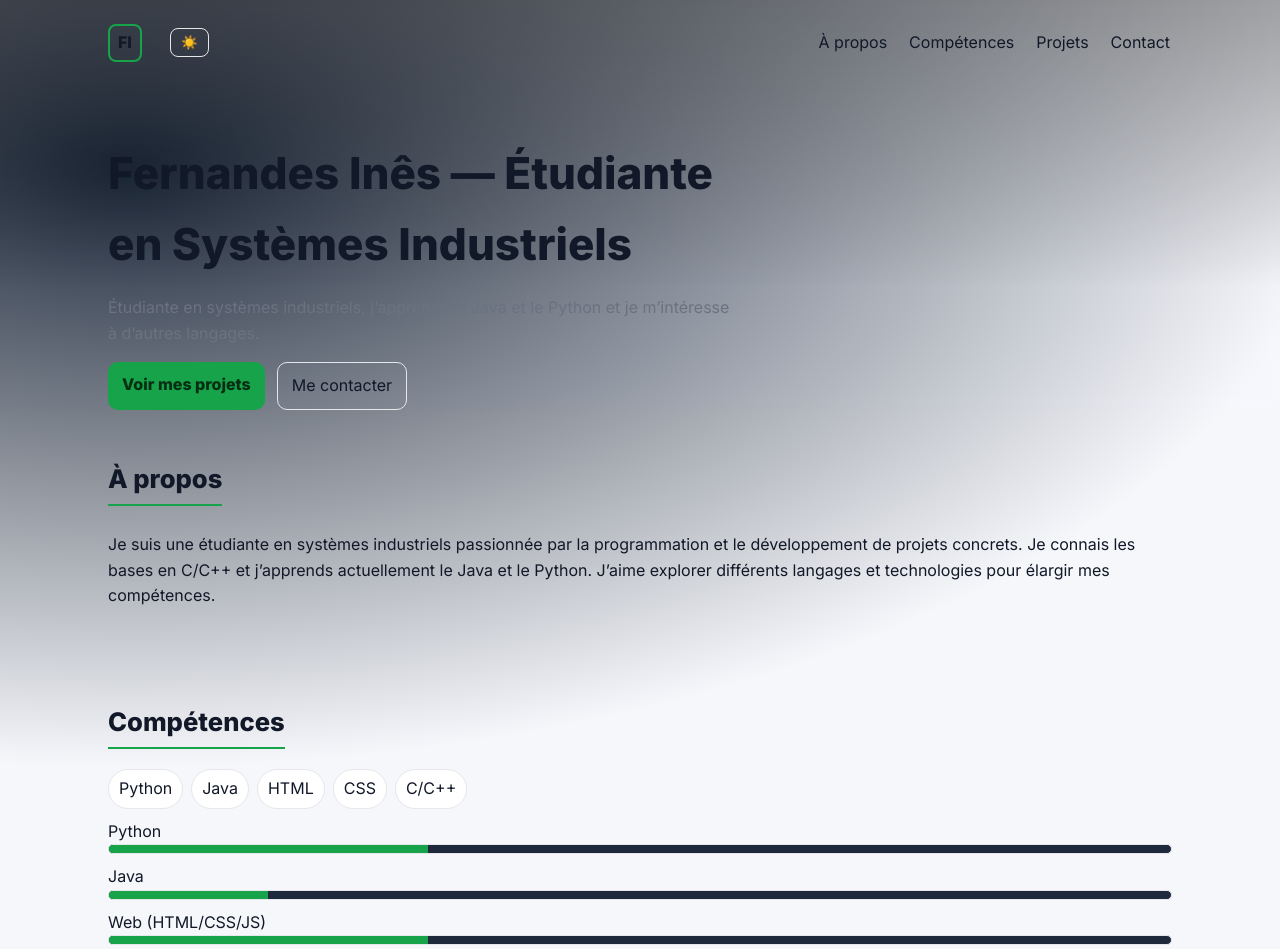
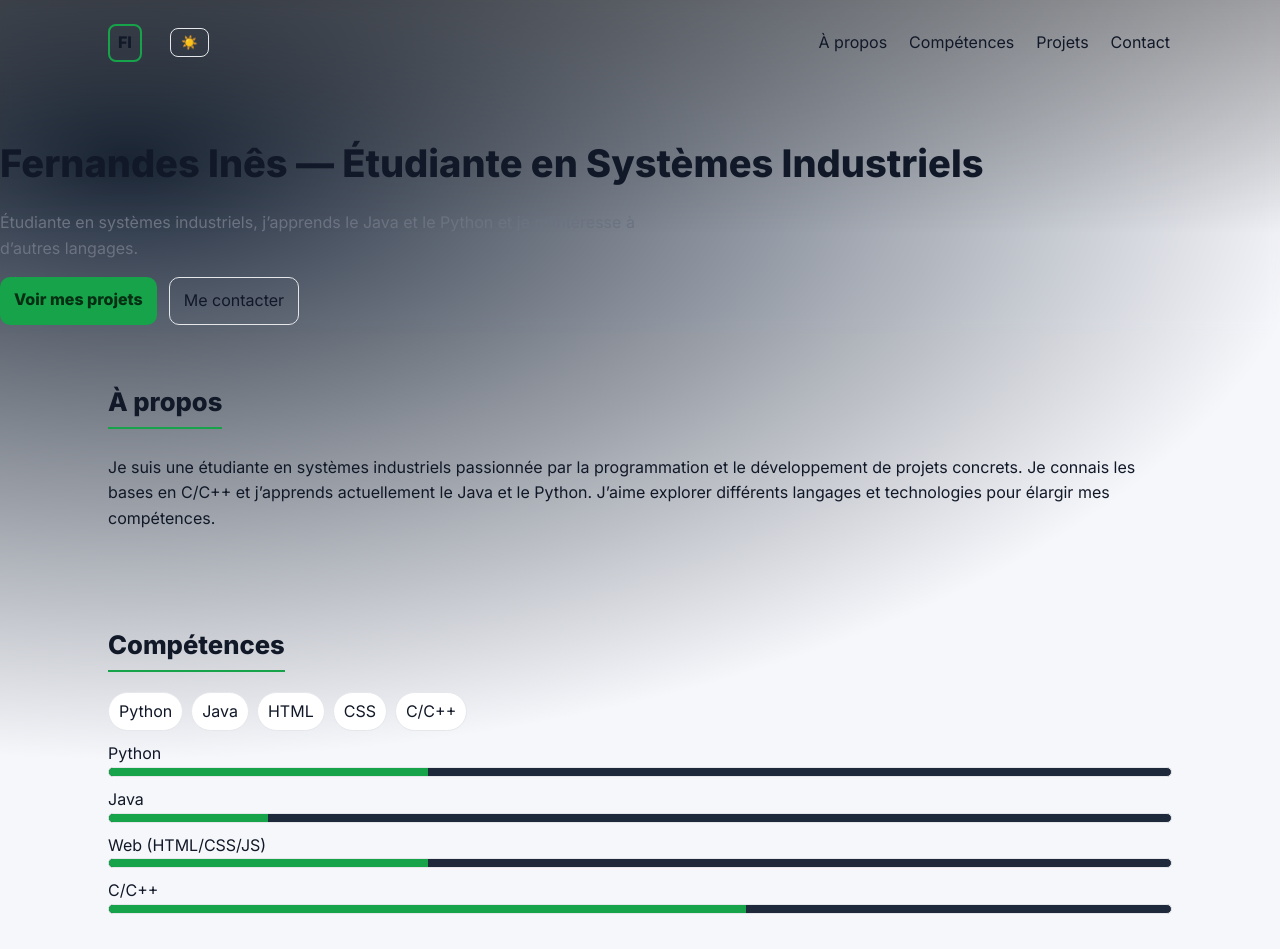
Before and after one commit to Chicita04/chicita04.github.io, a plain HTML site: page index.html in a window 1280 px wide. Shown: the top 949 px of the page. Drawn offline with Linux system fonts and the light colour scheme.

Commit message:
Restore and update CSS theme variables and styles

```diff
--- a/styles.css
+++ b/styles.css
@@ -94,16 +94,23 @@ body{
    Hero
 =================================== */
 
-.hero{
-  max-width:var(--container-max); margin:20px auto 0;
-  display:grid; grid-template-columns:1.2fr .8fr; gap:24px;
-  padding:24px 18px 0;
+/* Corrige la hauteur excessive du hero */
+.hero {
+  padding-top: 16px;
+  padding-bottom: 8px;
+  gap: 12px;
 }
 
-.hero-text .title{
-  font-size:clamp(26px, 5vw, 44px); margin:.2em 0;
+/* Réduit le titre */
+.hero-text .title {
+  font-size: clamp(26px, 4vw, 38px);
+  margin-bottom: 6px;
 }
 
+/* Ajoute une vraie séparation hero → contenu */
+.section {
+  margin-top: 32px;
+}
 .subtitle{ color:var(--muted); max-width:65ch; }
 
 .cta{ display:flex; gap:12px; margin-top:14px; flex-wrap:wrap; }
@@ -307,4 +314,5 @@ section[id] { scroll-margin-top: 84px; }
 .project:hover{
   border-color: var(--border); /* fallback */
   border-color: color-mix(in lab, var(--border), var(--accent) 20%);
+
 }
```
